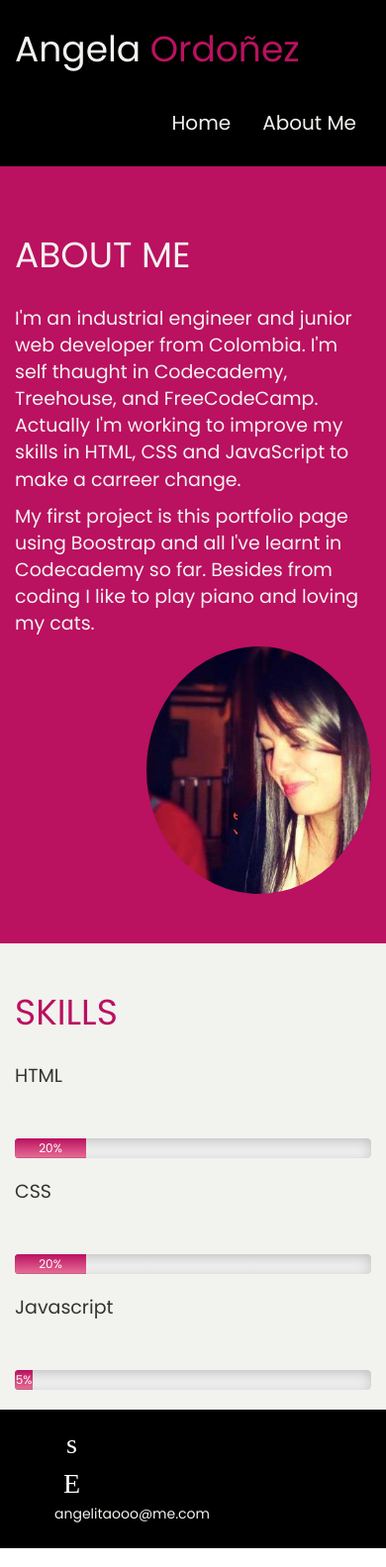
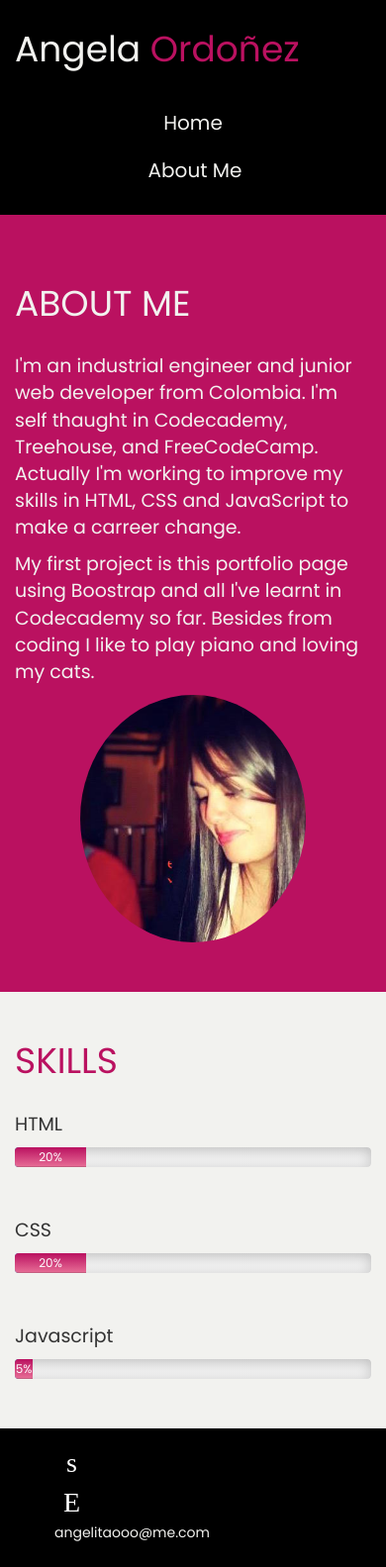
Before and after one commit to angelitaooo/angelitaooo.github.io, a plain HTML site: page about.html in a window 390 px wide. Shown: the whole page at 99% size. Drawn offline with Linux system fonts and the light colour scheme; a web font is replaced by a local one.

Commit message:
make website responsive
nav in mobile, the img in about-me section, and skills margin

```diff
--- a/about.html
+++ b/about.html
@@ -17,13 +17,14 @@
         <div class="container">
             <div class="row">
                 <!-- logo -->
-                <div class="col-md-6">
+                <div class="col-md-6 col-sm-6">
                     <h1><a href="index.html">Angela <span>Ordo&#241;ez</span></a></h1>
                 </div>
                 <!-- /logo -->
+
                 <!-- nav -->
-                <div class="col-md-6">
-                    <ul class="nav nav-pills pull-right">
+                <div class="col-md-4 col-sm-4 col-sm-offset-2">
+                    <ul class="nav nav-pills">
                         <li><a href="index.html">Home</a></li>
                         <li><a href="about.html">About Me</a></li>
                     </ul>
@@ -57,7 +58,7 @@
             <div class="row">
                 <div class="col-md-12">
                     <h1>SKILLS</h1>
-                    <div class="row">
+                    <div class="row skill-item">
                         <div class="col-md-2">
                             <p>HTML</p>
                         </div>
@@ -69,7 +70,7 @@
                             </div>
                         </div>
                     </div>
-                    <div class="row">
+                    <div class="row skill-item">
                         <div class="col-md-2">
                             <p>CSS</p>
                         </div>
@@ -79,7 +80,7 @@
                             </div>
                         </div>
                     </div>
-                    <div class="row">
+                    <div class="row skill-item">
                         <div class="col-md-2">
                             <p>Javascript</p>
                         </div>
--- a/css/style.css
+++ b/css/style.css
@@ -150,13 +150,16 @@ body {
     margin-top: 50px;
     margin-bottom: 30px;
 }
-
+.skill-item {
+    margin-bottom: 50px;
+}
 .skills p {
     font-size: 19px;
-    margin-bottom: 50px;
+
 }
 .progress {
     box-shadow: inset 0 2px 13px rgba(0, 0, 0, .2);
+    margin-bottom: 0;
 }
 .progress-bar {
     background-image: linear-gradient(to bottom, #BA1160 0%, #e86f97 100%);
@@ -173,9 +176,29 @@ body {
         font-size: 8vh;
         letter-spacing: -3px;
     }
+    .about-me img {
+        display: block;
+        float: none;
+        margin-right: auto;
+        margin-left: auto
+    }
 }
 
 @media (max-width: 481px) {
+    .header ul {
+        width: 100%;
+    }
+
+    .nav li {
+        text-align: center;
+        width: 100%;
+    }
+
+    .jumbotron h1 {
+        font-size: 9vh;
+        margin-top: 15vh;
+    }
+
     .projects p {
         font-size: 6vh;
     }
```
